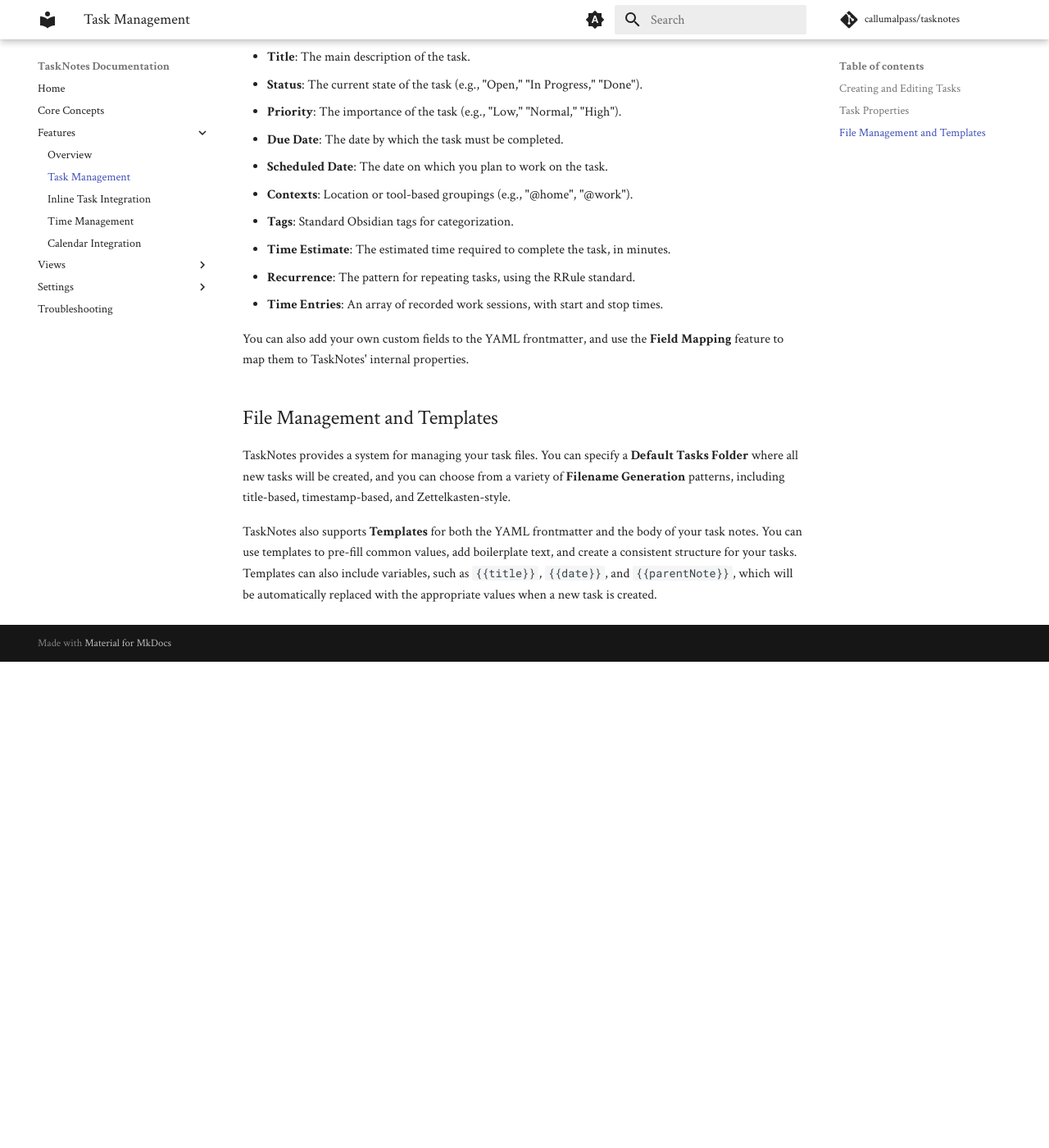
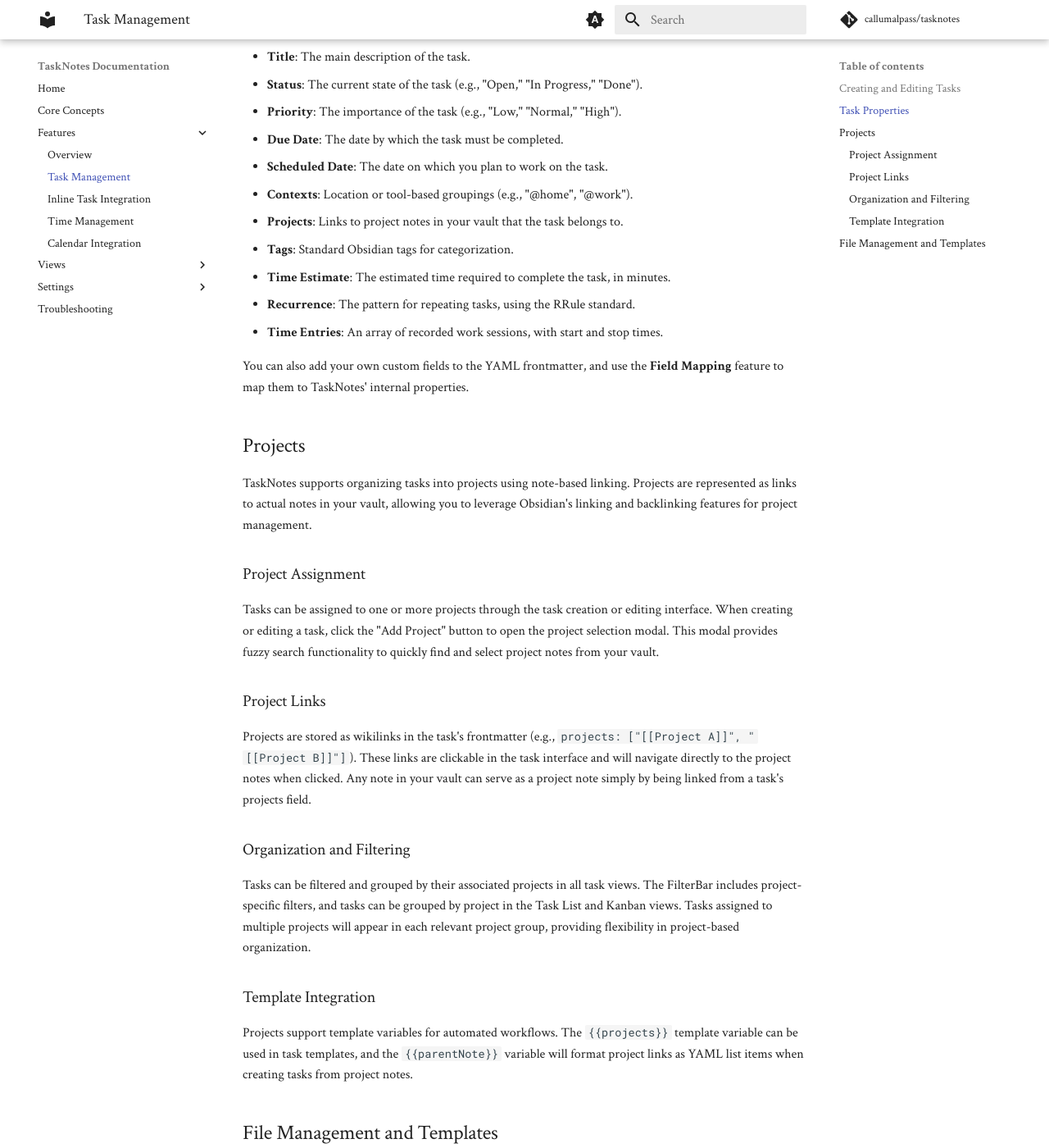
Before and after one commit to thisisthedave/tasknotes, an MkDocs documentation site: the page built from docs/features/task-management.md, in a window 1280 px wide and 1400 px high, scrolled down 711 px. Shown: the whole window at 82% size. Built offline with MkDocs 1.6.1 and Material for MkDocs 9.7.7, drawn with Linux system fonts in a browser that asks for light colours; comment, search, counter and statistics services are not loaded; before the commit the page ends 1518 px from its top, so only the background shows below that.

Commit message:
docs: update documentation to include projects feature
- Add projects section to task management documentation
- Update README with projects in core features and YAML examples
- Include projects in task properties list and field mapping documentation
- Document project assignment, linking, organization and template integration
- Maintain informative tone without promotional language

```diff
--- a/docs/features/task-management.md
+++ b/docs/features/task-management.md
@@ -20,6 +20,7 @@ Each task in TaskNotes is a Markdown file with a YAML frontmatter block that sto
 - **Due Date**: The date by which the task must be completed.
 - **Scheduled Date**: The date on which you plan to work on the task.
 - **Contexts**: Location or tool-based groupings (e.g., "@home", "@work").
+- **Projects**: Links to project notes in your vault that the task belongs to.
 - **Tags**: Standard Obsidian tags for categorization.
 - **Time Estimate**: The estimated time required to complete the task, in minutes.
 - **Recurrence**: The pattern for repeating tasks, using the RRule standard.
@@ -27,6 +28,26 @@ Each task in TaskNotes is a Markdown file with a YAML frontmatter block that sto
 
 You can also add your own custom fields to the YAML frontmatter, and use the **Field Mapping** feature to map them to TaskNotes' internal properties.
 
+## Projects
+
+TaskNotes supports organizing tasks into projects using note-based linking. Projects are represented as links to actual notes in your vault, allowing you to leverage Obsidian's linking and backlinking features for project management.
+
+### Project Assignment
+
+Tasks can be assigned to one or more projects through the task creation or editing interface. When creating or editing a task, click the "Add Project" button to open the project selection modal. This modal provides fuzzy search functionality to quickly find and select project notes from your vault.
+
+### Project Links
+
+Projects are stored as wikilinks in the task's frontmatter (e.g., `projects: ["[[Project A]]", "[[Project B]]"]`). These links are clickable in the task interface and will navigate directly to the project notes when clicked. Any note in your vault can serve as a project note simply by being linked from a task's projects field.
+
+### Organization and Filtering
+
+Tasks can be filtered and grouped by their associated projects in all task views. The FilterBar includes project-specific filters, and tasks can be grouped by project in the Task List and Kanban views. Tasks assigned to multiple projects will appear in each relevant project group, providing flexibility in project-based organization.
+
+### Template Integration
+
+Projects support template variables for automated workflows. The `{{projects}}` template variable can be used in task templates, and the `{{parentNote}}` variable will format project links as YAML list items when creating tasks from project notes.
+
 ## File Management and Templates
 
 TaskNotes provides a system for managing your task files. You can specify a **Default Tasks Folder** where all new tasks will be created, and you can choose from a variety of **Filename Generation** patterns, including title-based, timestamp-based, and Zettelkasten-style.
--- a/docs/settings/advanced-settings.md
+++ b/docs/settings/advanced-settings.md
@@ -4,7 +4,7 @@ These settings provide customization options, such as field mapping, custom stat
 
 ## Field Mapping
 
-**Field Mapping** allows you to customize the YAML property names that TaskNotes uses for its internal properties. This can be used for integrating with other plugins or for matching your existing vault structure. You can map all of the core task properties, including title, status, priority, and due date, as well as other properties like time estimates and recurrence patterns.
+**Field Mapping** allows you to customize the YAML property names that TaskNotes uses for its internal properties. This can be used for integrating with other plugins or for matching your existing vault structure. You can map all of the core task properties, including title, status, priority, due date, contexts, and projects, as well as other properties like time estimates and recurrence patterns.
 
 ## Custom Status System
 
--- a/docs/settings/task-defaults.md
+++ b/docs/settings/task-defaults.md
@@ -22,8 +22,8 @@ This feature is recommended for users who prefer a minimalist approach to their
 
 ## Default Task Properties
 
-You can set the **Default Status** and **Default Priority** for new tasks, as well as the **Default Due Date** and **Default Scheduled Date**. You can also specify default **Contexts** and **Tags** that will be automatically added to new tasks.
+You can set the **Default Status** and **Default Priority** for new tasks, as well as the **Default Due Date** and **Default Scheduled Date**. You can also specify default **Contexts**, **Projects**, and **Tags** that will be automatically added to new tasks.
 
 ## Template System
 
-TaskNotes supports **Templates** for both the YAML frontmatter and the body of your task notes. You can use templates to pre-fill common values, add boilerplate text, and create a consistent structure for your tasks. Templates can also include variables, such as `{{title}}`, `{{date}}`, and `{{parentNote}}`, which will be automatically replaced with the appropriate values when a new task is created.
+TaskNotes supports **Templates** for both the YAML frontmatter and the body of your task notes. You can use templates to pre-fill common values, add boilerplate text, and create a consistent structure for your tasks. Templates can also include variables, such as `{{title}}`, `{{date}}`, `{{parentNote}}`, and `{{projects}}`, which will be automatically replaced with the appropriate values when a new task is created.
```
Also changed, not shown: README.md (+3 -1 lines), docs/core-concepts.md (+1 -1 lines).
